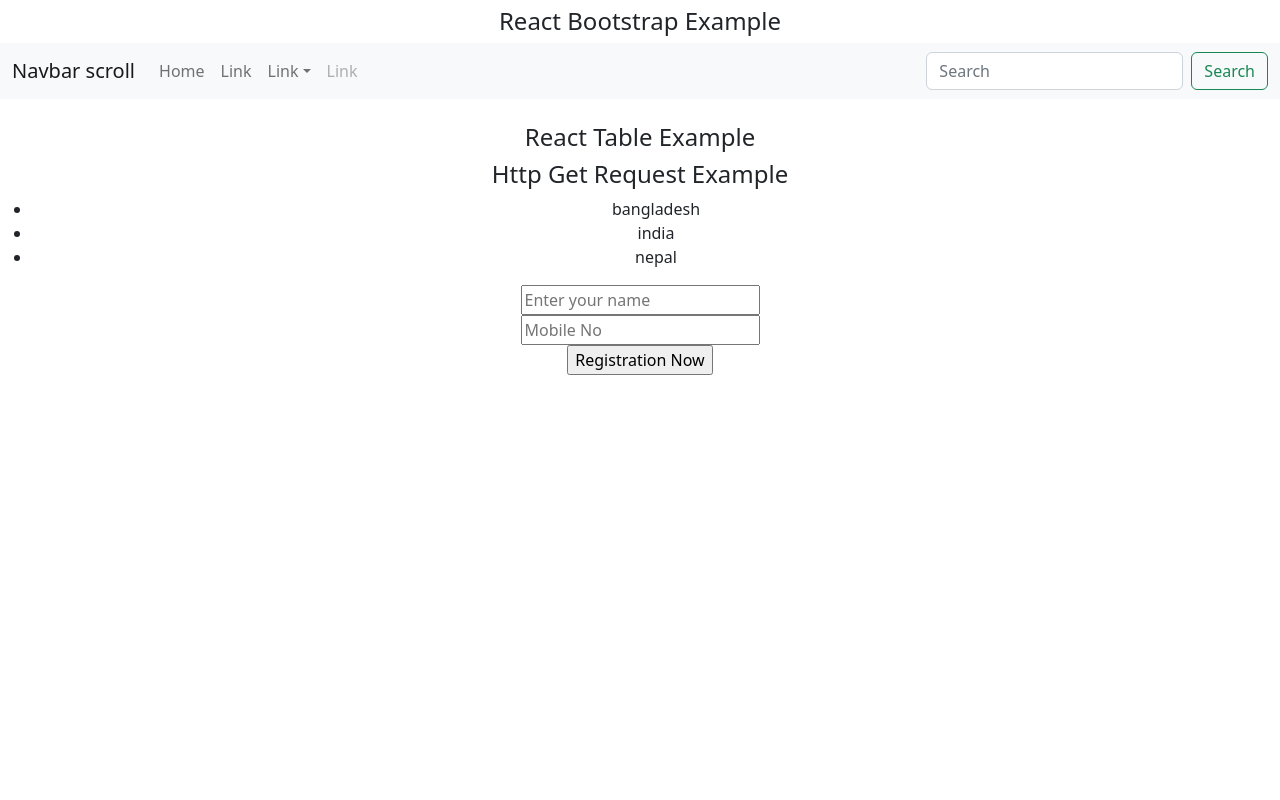
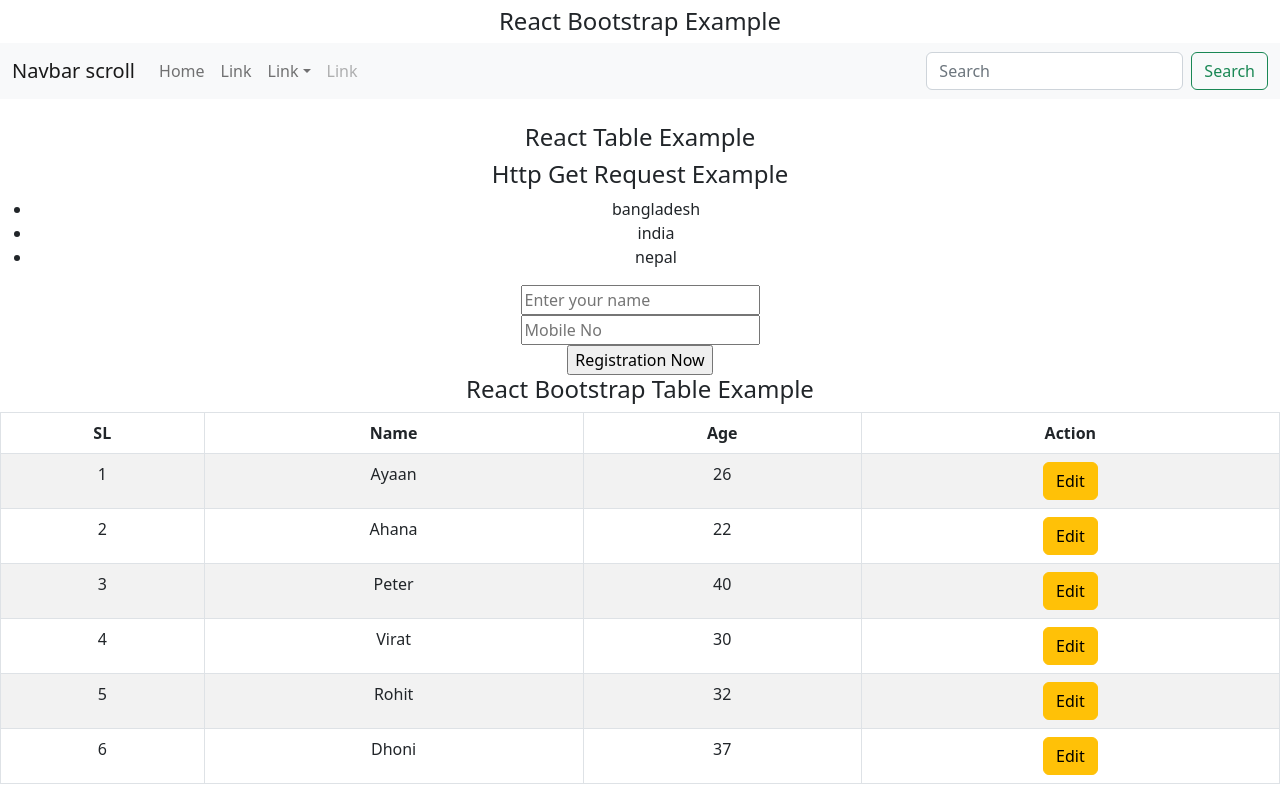
Before and after one commit to mamunurrashid1010/react-practice, a React (Create React App) app: page / in a window 1280 px wide. Shown: the part 2073-2873 px from the top of the page. Before the commit the page ends 2448 px from the top, so only its background shows below. Built offline with nearby package versions, Linux system fonts and the light colour scheme.

Commit message:
Table : React bootstrap table use in project example added

```diff
--- a/src/App.js
+++ b/src/App.js
@@ -23,6 +23,7 @@ import NavExample from './reactBootstrap/NavExample';
 import ReactTableExample from './table/ReactTableExample';
 import GetRequestExample from './httpRequest/GetRequestExample';
 import PostRequestExample from './httpRequest/PostRequestExample';
+import ReactBootstrapTableExample from './table/ReactBootstrapTableExample';
 
 function App() {
   return (
@@ -81,6 +82,9 @@ function App() {
       <GetRequestExample/>
       <PostRequestExample/>
 
+      <h4>React Bootstrap Table Example</h4>
+      <ReactBootstrapTableExample/>
+
       </scrool>
 
     </div>
--- /dev/null
+++ b/src/table/ReactBootstrapTableExample.js
@@ -0,0 +1,99 @@
+import React, { Component } from 'react';
+import { Button, Table } from 'react-bootstrap';
+
+class ReactBootstrapTableExample extends Component {
+
+    constructor(){
+        super();
+        this.state={
+            member:[
+                { id:1, name: 'Ayaan',  age: 26  },
+                { id:2, name: 'Ahana',  age: 22  },
+                { id:3, name: 'Peter',  age: 40  },
+                { id:4, name: 'Virat',  age: 30  },
+                { id:5, name: 'Rohit',  age: 32  },
+                { id:6, name: 'Dhoni',  age: 37  }
+                ],
+        }
+    }
+
+
+    // table row data view
+    tabRow(){
+        // data view example-1
+        if(this.state.member instanceof Array){
+          return this.state.member.map(function(data, i){
+              return (
+                <tr>
+                    <td>{i+1}</td>
+                    <td>{data.name}</td>
+                    <td>{data.age}</td>
+                    <td><Button className='btn btn-warning'>Edit</Button></td>
+                </tr>
+            );
+
+          })
+        }
+
+        // data view example 2
+        // var testdata=this.state.member;
+        //     return testdata.map(function(data, i){
+        //         return (
+        //           <tr>
+        //               <td>{i+1}</td>
+        //               <td>{data.name}</td>
+        //               <td>{data.age}</td>
+        //               <td><Button className='btn btn-warning'>Edit</Button></td>
+        //           </tr>
+        //       );
+
+        //     })
+    }
+
+
+    render() {
+        // example 3
+        const tableData = [
+            { id:1, name: 'Ayaan',  age: 26  },
+            { id:2, name: 'Ahana',  age: 22  },
+            { id:3, name: 'Peter',  age: 40  },
+            { id:4, name: 'Virat',  age: 30  },
+            { id:5, name: 'Rohit',  age: 32  },
+            { id:6, name: 'Dhoni',  age: 37  }
+            ];
+        var data = tableData.map((data,i)=>{
+            return (
+                <tr>
+                    <td>{i+1}</td>
+                    <td>{data.name}</td>
+                    <td>{data.age}</td>
+                    <td><Button className='btn btn-warning'>Edit</Button></td>
+                </tr>
+            );
+        })
+
+        return (
+            <div>
+                <Table striped bordered hover >
+                    <thead>
+                        <tr>
+                            <th>SL</th>
+                            <th>Name</th>
+                            <th>Age</th>
+                            <th>Action</th>
+                        </tr>
+                    </thead>
+                    <tbody>
+                        {/* example-1 */}
+                        {this.tabRow()}
+
+                        {/* example-3 */}
+                        {/* {data} */}
+                    </tbody>
+                </Table>
+            </div>
+        );
+    }
+}
+
+export default ReactBootstrapTableExample;
```
Also changed, not shown: src/table/ReactTableExample.js (+13 -26 lines), 1 other file (tests, documents, lock files or other folders).
